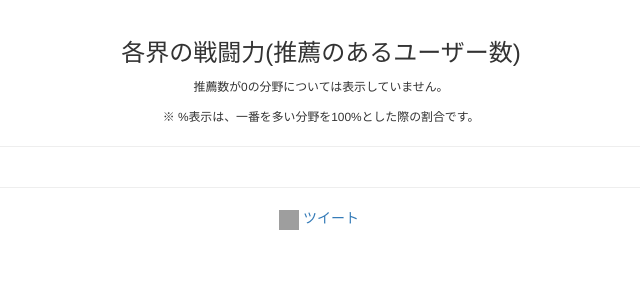
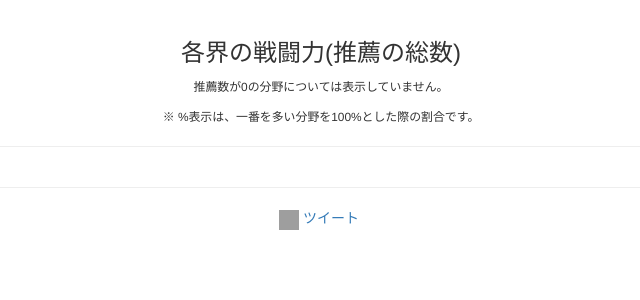
Before and after one commit to nakazye/ProgrammerProfile, a Django app: page /stats/ in a window 1280 px wide. Shown: the part 52-352 px from the top of the page, without its empty margins (319-959 px from the left). Run offline with Django 3.2, Linux system fonts and the light colour scheme; parts of the project's set-up code (start-up, migrations or seed data) failed here and were passed over; some libraries are stand-ins or nearby versions; grey boxes are pictures that could not be loaded.

Commit message:
change message

```diff
--- a/ProgrammerProfile/templates/stats.html
+++ b/ProgrammerProfile/templates/stats.html
@@ -17,7 +17,7 @@
     <div class="row">
         <div class="col-md-12">
             <div class="text-center">
-                <h3>各界の戦闘力(推薦のあるユーザー数)</h3>
+                <h3>各界の戦闘力(推薦の総数)</h3>
                 <p><small>推薦数が0の分野については表示していません。</small></p>
                 <p><small>※ %表示は、一番を多い分野を100%とした際の割合です。</small></p>
             </div>
```
